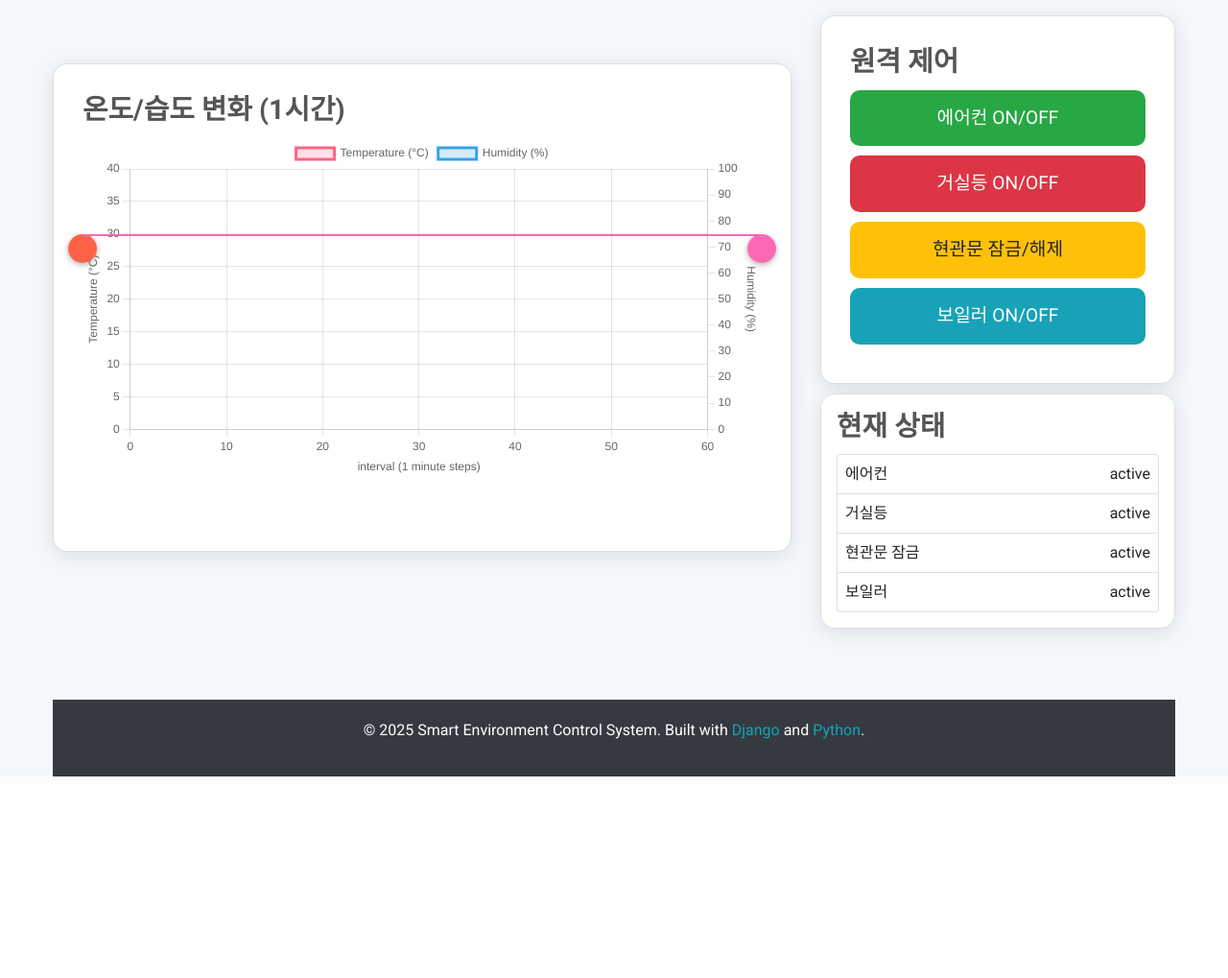
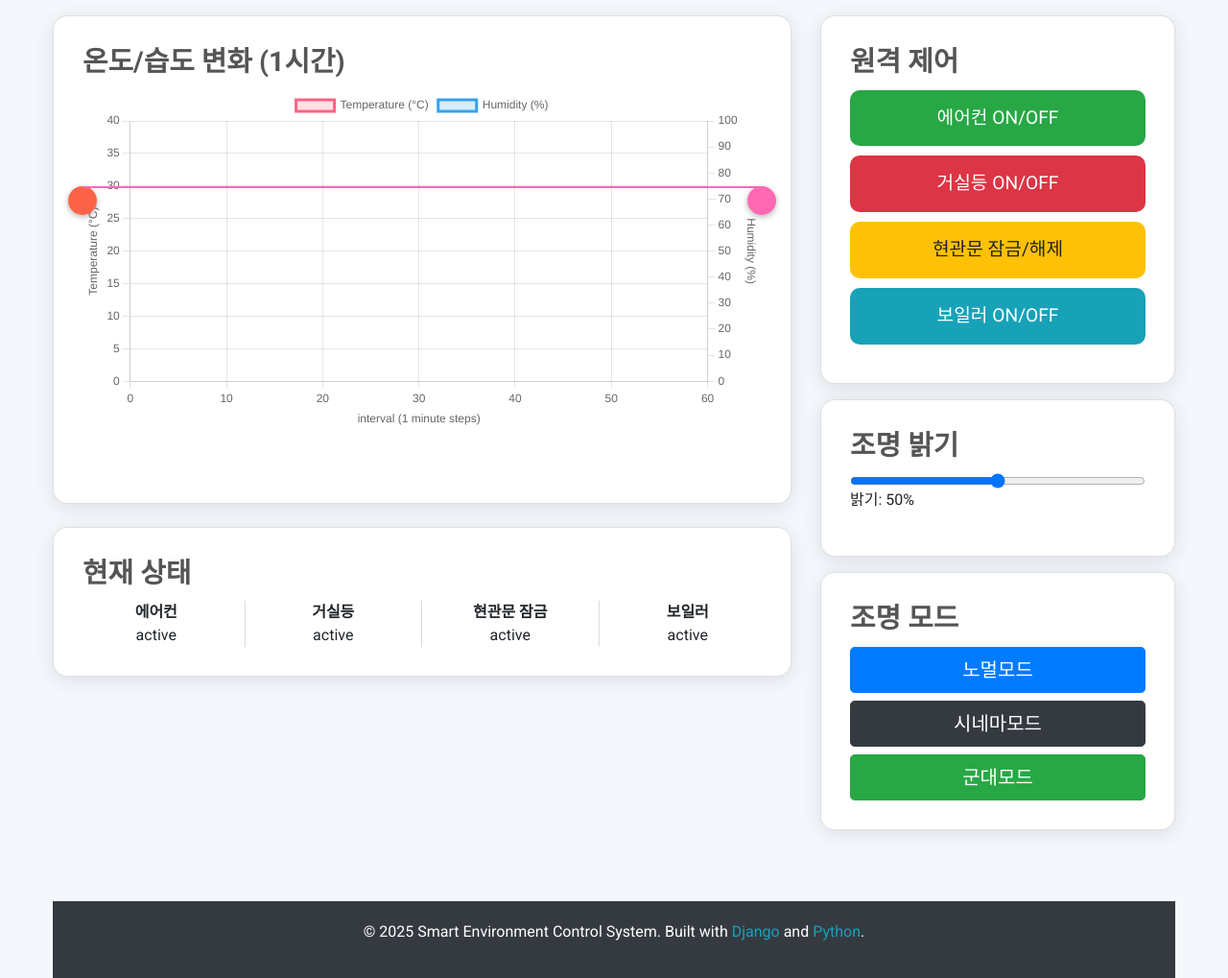
Before and after one commit to cschuadj721/smartHome, a Python web app: template smartHome/controller/templates/controller/index.html in a window 1280 px wide. Shown: the part 136-1155 px from the top of the page at 96% size. Before the commit the page ends 945 px from the top, so only its background shows below. Run offline with Jinja, Linux system fonts and the light colour scheme; the template is opened without the code that fills it: most values are stand-ins (such as "Sample title", 1, 10 or a date in 2020); some libraries are stand-ins or nearby versions.

Commit message:
light brightness, light mode added

```diff
--- a/smartHome/controller/models.py
+++ b/smartHome/controller/models.py
@@ -25,15 +25,17 @@ class ActuatorControl(models.Model):
     HEATER_LED_CHOICES = [(0, 'Off'), (1, 'On')]
     FAN_CHOICES = [(0, 'Off'), (1, 'On')]
     SERVO_MOTOR_CHOICES = [(0, 'Locked'), (1, 'Unlocked')]
+    MAIN_LED_MODE_CHOICES = [(0, 'Normal'), (1, 'cinema'), (2, 'military')]
 
     main_led_choice = models.IntegerField(choices=MAIN_LED_CHOICES, default=0)
     heater_led_choice = models.IntegerField(choices=HEATER_LED_CHOICES, default=0)
     fan_choice = models.IntegerField(choices=FAN_CHOICES, default=0)
     servo_motor_choice = models.IntegerField(choices=SERVO_MOTOR_CHOICES, default=0)
+    main_led_mode_choice = models.IntegerField(choices=MAIN_LED_MODE_CHOICES, default=0)
 
 
     def __str__(self):
-        return f"ActuatorControl - Main LED: {self.main_led_choice}, Heater LED: {self.heater_led_choice}, Fan: {self.fan_choice}, Servo Motor: {self.servo_motor_choice}"
+        return f"ActuatorControl - Main LED: {self.main_led_choice}, Heater LED: {self.heater_led_choice}, Fan: {self.fan_choice}, Servo Motor: {self.servo_motor_choice}, Main LED Mode: {self.main_led_mode_choice}"
 
 class ActuatorStatus(models.Model):
 
--- a/smartHome/controller/templates/controller/index.html
+++ b/smartHome/controller/templates/controller/index.html
@@ -22,6 +22,18 @@
   <link rel="stylesheet" href="https://code.jquery.com/ui/1.12.1/themes/base/jquery-ui.css"/>
 
 
+  <!DOCTYPE html>
+<html lang="en">
+<head>
+  <meta charset="UTF-8" />
+  <title>스마트 홈 컨트롤 프로그램</title>
+
+  <!-- Bootstrap CSS (adjust version if needed) -->
+  <link
+    rel="stylesheet"
+    href="https://cdn.jsdelivr.net/npm/bootstrap@4.5.2/dist/css/bootstrap.min.css"
+  />
+
   <style>
     body {
       font-family: 'Roboto', sans-serif;
@@ -40,9 +52,9 @@
     }
 
     .card {
-      margin-top: 50px;
+      margin-top: 0px;
       border-radius: 15px;
-      box-shadow: 0 4px 20px rgba(0,0,0,0.1);
+      box-shadow: 0 4px 20px rgba(0, 0, 0, 0.1);
     }
 
     .card-body {
@@ -57,26 +69,6 @@
 
     .control-panel {
       margin-top: 0px;
-    }
-
-    /* Smaller status panel */
-    .status-panel {
-      min-height: 120px; /* Example height, adjust as needed */
-      margin-top: 10px;  /* Slight spacing above status panel */
-    }
-
-    .control-panel button {
-      width: 100%;
-      padding: 15px;
-      font-size: 1.2rem;
-      border-radius: 10px;
-      border: none;
-      transition: background-color 0.3s ease;
-      margin-bottom: 10px;
-    }
-    .control-panel button:hover {
-      background-color: #007bff;
-      color: #fff;
     }
 
     .footer {
@@ -113,14 +105,15 @@
     }
 
     /* Circular handles */
-    .temp-handle, .humidity-handle {
+    .temp-handle,
+    .humidity-handle {
       position: absolute;
       width: 30px;
       height: 30px;
       border-radius: 50%;
       top: 100px; /* default position */
       cursor: move;
-      box-shadow: 0 2px 6px rgba(0,0,0,0.3);
+      box-shadow: 0 2px 6px rgba(0, 0, 0, 0.3);
     }
     .temp-handle {
       background-color: #ff6347;
@@ -131,6 +124,37 @@
       right: -15px;
     }
 
+    /* Device control buttons */
+    .control-panel button {
+      width: 100%;
+      padding: 15px;
+      font-size: 1.2rem;
+      border-radius: 10px;
+      border: none;
+      transition: background-color 0.3s ease;
+      margin-bottom: 10px;
+    }
+    .control-panel button:hover {
+      background-color: #007bff;
+      color: #fff;
+    }
+
+    /* Status panel */
+    .status-panel {
+      margin-top: 0px; /* Some spacing from the card above */
+      padding: 0px;
+    }
+
+    /* Example styling for horizontal status items */
+    .status-item {
+      text-align: center;
+      border-right: 1px solid #ddd;
+      padding: 0px 0;
+    }
+    /* Remove right border on last item */
+    .status-item:last-child {
+      border-right: none;
+    }
   </style>
 </head>
 <body>
@@ -143,8 +167,9 @@
 
     <!-- Main Content Row -->
 <div class="row">
-      <!-- Left Panel: Graph -->
+  <!-- Left Panel: Graph and Status -->
   <div class="col-md-8 mb-4">
+    <!-- '온도/습도 변화 (1시간)' Card -->
     <div class="card">
       <div class="card-body">
         <h4 class="card-title">온도/습도 변화 (1시간)</h4>
@@ -162,17 +187,40 @@
         </div>
       </div>
     </div>
+
+    <!-- '현재 상태' Card -->
+    <div class="card status-panel mt-4">
+      <div class="card-body">
+        <h5 class="card-title">현재 상태</h5>
+        <!-- Display 4 statuses horizontally -->
+        <div class="row">
+          <div class="col-md-3 status-item">
+            <strong>에어컨</strong>
+            <div id="acStatus">{{ fan_status_text }}</div>
+          </div>
+          <div class="col-md-3 status-item">
+            <strong>거실등</strong>
+            <div id="lightStatus">{{ main_led_status_text }}</div>
+          </div>
+          <div class="col-md-3 status-item">
+            <strong>현관문 잠금</strong>
+            <div id="lockStatus">{{ servo_motor_status_text }}</div>
+          </div>
+          <div class="col-md-3 status-item">
+            <strong>보일러</strong>
+            <div id="boilerStatus">{{ heater_led_status_text }}</div>
+          </div>
+        </div>
+      </div>
+    </div>
   </div>
 
-      <!-- Right Panel: Device Control -->
+  <!-- Right Panel: Device Control and Lighting Settings -->
   <div class="col-md-4 mb-4">
+    <!-- '원격 제어' Card -->
     <div class="card control-panel">
       <div class="card-body">
         <h4 class="card-title">원격 제어</h4>
-<!--            <button class="btn btn-success btn-lg">에어컨 ON/OFF</button>-->
-<!--            <button class="btn btn-danger btn-lg">거실등 ON/OFF</button>-->
-<!--            <button class="btn btn-warning btn-lg">현관문 잠금/해제</button>-->
-<!--            <button class="btn btn-info btn-lg">보일러 ON/OFF</button>-->
         <button id="acToggle" class="btn btn-success btn-lg">에어컨 ON/OFF</button>
         <button id="lightToggle" class="btn btn-danger btn-lg">거실등 ON/OFF</button>
         <button id="lockToggle" class="btn btn-warning btn-lg">현관문 잠금/해제</button>
@@ -180,33 +228,27 @@
       </div>
     </div>
 
-                <!-- 2) Status Card -->
-        <div class="card status-panel">
-          <div class="card-body p-3">
-            <h5 class="card-title">현재 상태</h5>
-            <ul class="list-group">
-              <li class="list-group-item d-flex justify-content-between p-2">
-                <span>에어컨</span>
-                <span id="acStatus">{{ fan_status_text }}</span>
-              </li>
-              <li class="list-group-item d-flex justify-content-between p-2">
-                <span>거실등</span>
-                <span id="lightStatus">{{ main_led_status_text }}</span>
-              </li>
-              <li class="list-group-item d-flex justify-content-between p-2">
-                <span>현관문 잠금</span>
-                <span id="lockStatus">{{ servo_motor_status_text }}</span>
-              </li>
-              <li class="list-group-item d-flex justify-content-between p-2">
-                <span>보일러</span>
-                <span id="boilerStatus">{{ heater_led_status_text }}</span>
-              </li>
-            </ul>
+    <!-- '조명 설정' Card -->
+
+    <div class="card mt-3">
+      <div class="card-body">
+        <h4 class="card-title">조명 밝기</h4>
+        <!-- Add your lighting control options here -->
+        <input type="range" id="brightnessSlider" class="form-control-range" min="0" max="100" value="50" oninput="updateBrightnessValue(this.value)">
+        <p>밝기: <span id="brightnessValue">50</span>%</p>
+      </div>
+    </div>
+
+    <div class="card mt-3">
+      <div class="card-body">
+        <h4 class="card-title">조명 모드</h4>
+        <!-- Add your lighting control options here -->
+        <button id="normalMode" class="btn btn-primary btn-lg btn-block" onclick="setLightingMode('normal')">노멀모드</button>
+        <button id="cinemaMode" class="btn btn-dark btn-lg btn-block" onclick="setLightingMode('cinema')">시네마모드</button>
+        <button id="militaryMode" class="btn btn-success btn-lg btn-block" onclick="setLightingMode('military')">군대모드</button>
       </div>
     </div>
   </div>
-
-
 </div>
 
     <!-- Footer -->
@@ -433,6 +475,7 @@ setInterval(fetchAndUpdateStatus, 1000);
 
     // 3) Each toggle button triggers a fetch POST to /update_actuator with JSON data
     // For toggling the AC (fan)
+
 function toggleAC() {
   acOn = !acOn;  // Flip the local state
   fetch('/update_actuator', {
@@ -531,12 +574,93 @@ function toggleBoiler() {
   });
 }
 
+
+// Function to change the main LED mode
+function changeMainLedMode(mode) {
+  // Send the selected mode to the server (main_led_mode: 0, 1, or 2)
+  fetch('/update_actuator', {
+    method: 'POST',
+    headers: {
+      'Content-Type': 'application/json',
+    },
+    body: JSON.stringify({
+      main_led_mode: mode // Send the mode value to the server
+    })
+  })
+  .then(response => response.json())
+  .then(data => {
+    if (data.status !== 'success') {
+      console.error('Error:', data.message);
+    } else {
+      console.log(`Main LED mode updated to: ${mode}`);
+    }
+  })
+  .catch(error => {
+    console.error('Error:', error);
+  });
+}
+
+
+function updateBrightnessValue(value) {
+    document.getElementById('brightnessValue').innerText = value;
+  }
+
+// Update the brightness display text
+function updateBrightnessValue(value) {
+    document.getElementById('brightnessValue').innerText = value;
+}
+
+// Send the brightness value to the server (via AJAX)
+function sendBrightnessToServer(brightness) {
+    const data = {
+        brightness: brightness
+    };
+
+    fetch('/update-brightness/', {
+        method: 'POST',
+        headers: {
+            'Content-Type': 'application/json',
+            'X-CSRFToken': getCSRFToken() // CSRF protection in Django
+        },
+        body: JSON.stringify(data)
+    })
+    .then(response => response.json())
+    .then(data => {
+        console.log('Brightness updated:', data);
+        // Optionally, update UI or display a success message
+        alert(`Brightness updated to: ${data.brightness}%`);
+    })
+    .catch(error => {
+        console.error('Error:', error);
+    });
+}
+
+
 // Attach event listeners
 document.getElementById('acToggle').addEventListener('click', toggleAC);
 document.getElementById('lightToggle').addEventListener('click', toggleLight);
 document.getElementById('lockToggle').addEventListener('click', toggleLock);
 document.getElementById('boilerToggle').addEventListener('click', toggleBoiler);
 
+// Event listener for the brightness slider
+document.getElementById('brightnessSlider').addEventListener('input', function() {
+    const brightnessValue = this.value;
+    updateSensorChoice('brightness_choice', brightnessValue);
+});
+
+// Function to handle mode button clicks
+document.getElementById('normalMode').addEventListener('click', function() {
+  changeMainLedMode(0); // Normal mode
+});
+
+document.getElementById('cinemaMode').addEventListener('click', function() {
+  changeMainLedMode(1); // Cinema mode
+});
+
+document.getElementById('militaryMode').addEventListener('click', function() {
+  changeMainLedMode(2); // Military mode
+});
+
 
   </script>
 </body>
--- a/smartHome/controller/urls.py
+++ b/smartHome/controller/urls.py
@@ -9,6 +9,8 @@ urlpatterns = [
     path('get_last_60_sensor_data', views.get_last_60_sensor_data, name='get_last_60_sensor_data'),
     path('get_latest_sensor_data', views.get_latest_sensor_data, name='get_latest_sensor_data'),
     path('get_actuator_status', views.get_actuator_status, name='get_actuator_status'),
+    path('update-brightness/', views.update_brightness, name='update_brightness'),
+    path('change-light-mode/', views.change_light_mode, name='change_light_mode'),
 
     # path('toggle_emergency', views.toggle_emergency, name='toggle_emergency'),
     # path('move_up', views.move_up, name='move_up'),
```
Also changed, not shown: smartHome/controller/views.py (+46 -0 lines). Lines whose indentation alone changed are shown as unchanged.
